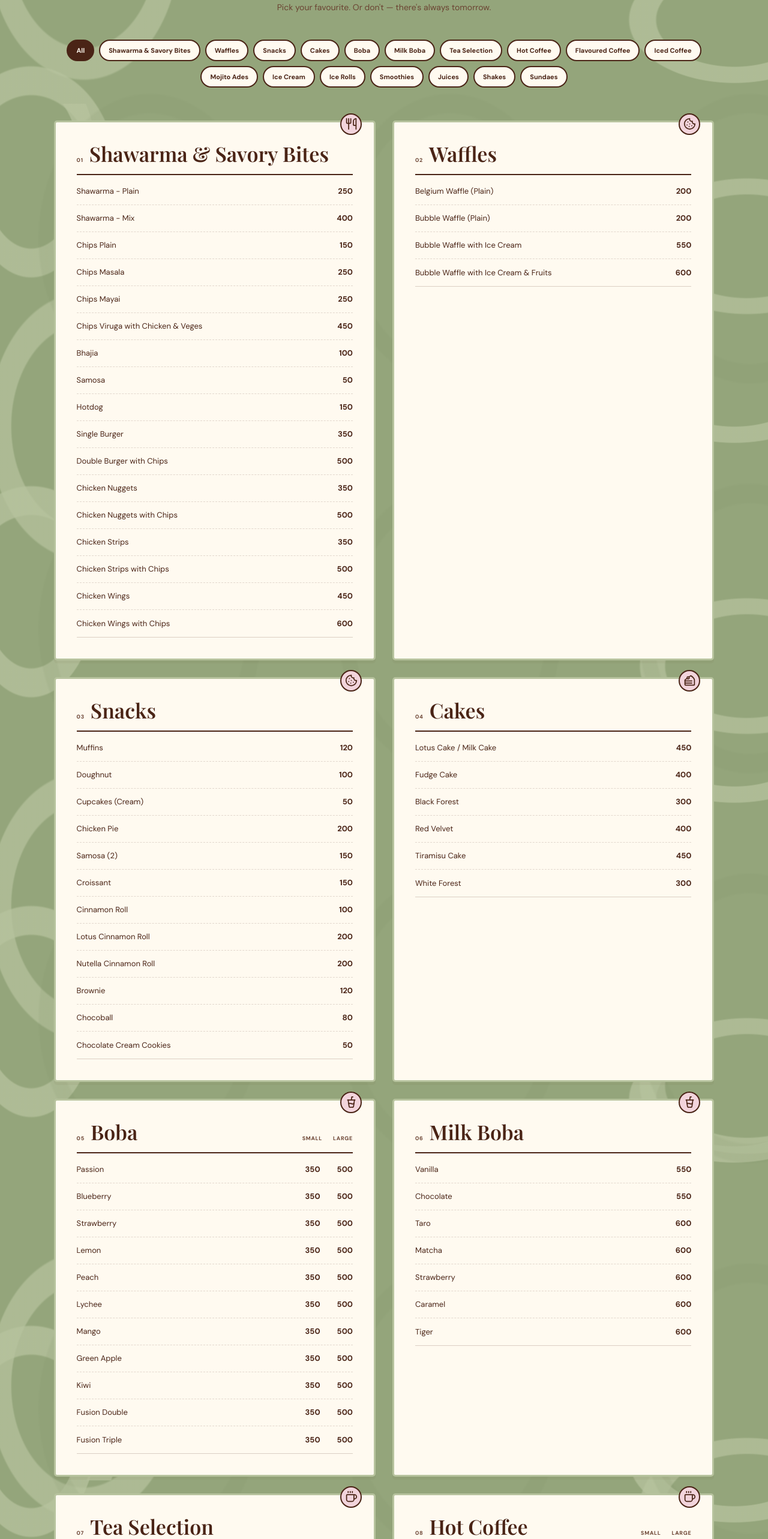
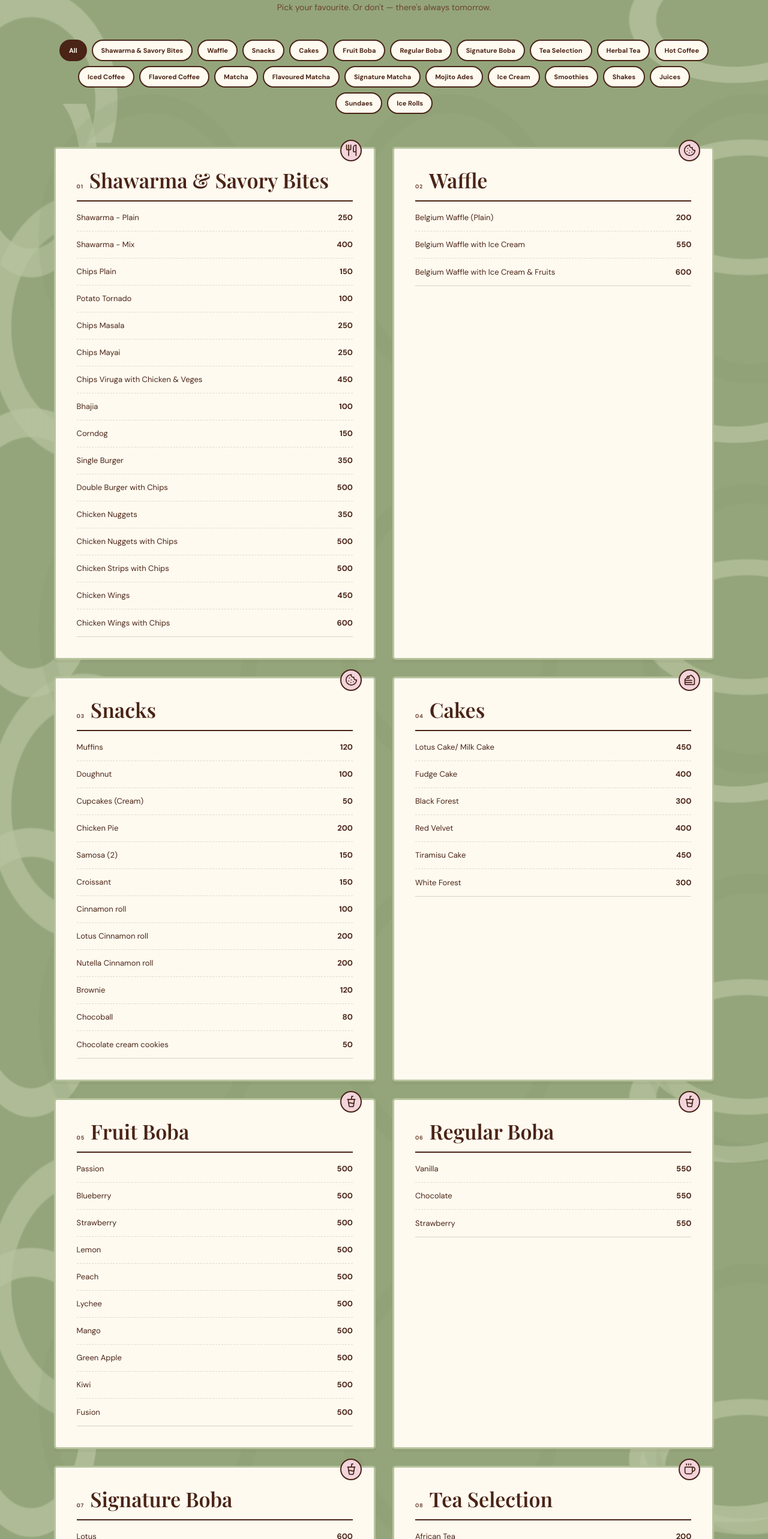
Before and after one commit to xxsalmah/menu, a React (Vite) app: page / in a window 1280 px wide. Shown: the part 1227-3793 px from the top of the page at 60% size. Built offline with nearby package versions, Linux system fonts and the light colour scheme; a web font is replaced by a local one.

Commit message:
new menu

```diff
--- a/src/App.jsx
+++ b/src/App.jsx
@@ -18,27 +18,25 @@ const menu = {
     ["Shawarma - Plain", "250"],
     ["Shawarma - Mix", "400"],
     ["Chips Plain", "150"],
+    ["Potato Tornado", "100"],
     ["Chips Masala", "250"],
     ["Chips Mayai", "250"],
     ["Chips Viruga with Chicken & Veges", "450"],
     ["Bhajia", "100"],
-    ["Samosa", "50"],
-    ["Hotdog", "150"],
+    ["Corndog", "150"],
     ["Single Burger", "350"],
     ["Double Burger with Chips", "500"],
     ["Chicken Nuggets", "350"],
     ["Chicken Nuggets with Chips", "500"],
-    ["Chicken Strips", "350"],
     ["Chicken Strips with Chips", "500"],
     ["Chicken Wings", "450"],
     ["Chicken Wings with Chips", "600"],
   ],
 
-  Waffles: [
+  Waffle: [
     ["Belgium Waffle (Plain)", "200"],
-    ["Bubble Waffle (Plain)", "200"],
-    ["Bubble Waffle with Ice Cream", "550"],
-    ["Bubble Waffle with Ice Cream & Fruits", "600"],
+    ["Belgium Waffle with Ice Cream", "550"],
+    ["Belgium Waffle with Ice Cream & Fruits", "600"],
   ],
 
   Snacks: [
@@ -48,16 +46,16 @@ const menu = {
     ["Chicken Pie", "200"],
     ["Samosa (2)", "150"],
     ["Croissant", "150"],
-    ["Cinnamon Roll", "100"],
-    ["Lotus Cinnamon Roll", "200"],
-    ["Nutella Cinnamon Roll", "200"],
+    ["Cinnamon roll", "100"],
+    ["Lotus Cinnamon roll", "200"],
+    ["Nutella Cinnamon roll", "200"],
     ["Brownie", "120"],
     ["Chocoball", "80"],
-    ["Chocolate Cream Cookies", "50"],
+    ["Chocolate cream cookies", "50"],
   ],
 
   Cakes: [
-    ["Lotus Cake / Milk Cake", "450"],
+    ["Lotus Cake/ Milk Cake", "450"],
     ["Fudge Cake", "400"],
     ["Black Forest", "300"],
     ["Red Velvet", "400"],
@@ -65,94 +63,163 @@ const menu = {
     ["White Forest", "300"],
   ],
 
-  Boba: [
-    ["Passion", "350 / 500"],
-    ["Blueberry", "350 / 500"],
-    ["Strawberry", "350 / 500"],
-    ["Lemon", "350 / 500"],
-    ["Peach", "350 / 500"],
-    ["Lychee", "350 / 500"],
-    ["Mango", "350 / 500"],
-    ["Green Apple", "350 / 500"],
-    ["Kiwi", "350 / 500"],
-    ["Fusion Double", "350 / 500"],
-    ["Fusion Triple", "350 / 500"],
+  "Fruit Boba": [
+    ["Passion", "500"],
+    ["Blueberry", "500"],
+    ["Strawberry", "500"],
+    ["Lemon", "500"],
+    ["Peach", "500"],
+    ["Lychee", "500"],
+    ["Mango", "500"],
+    ["Green Apple", "500"],
+    ["Kiwi", "500"],
+    ["Fusion", "500"],
   ],
 
-  "Milk Boba": [
+  "Regular Boba": [
     ["Vanilla", "550"],
     ["Chocolate", "550"],
+    ["Strawberry", "550"],
+  ],
+
+  "Signature Boba": [
+    ["Lotus", "600"],
+    ["Oreo", "600"],
+    ["Caramel", "600"],
     ["Taro", "600"],
-    ["Matcha", "600"],
-    ["Strawberry", "600"],
-    ["Caramel", "600"],
     ["Tiger", "600"],
   ],
 
   "Tea Selection": [
     ["African Tea", "200"],
+    ["Chai Latte", "300"],
     ["Somali Tea", "250"],
-    ["Iced Tea", "300"],
+    ["Hot Chocolate", "250"],
+    ["English Tea", "300"],
+    ["Caramel Tea", "300"],
     ["Masala Tea", "250"],
-    ["Dawa Tea", "250"],
-    ["Lemon Tea", "200"],
-    ["Ginger Tea", "200"],
+    ["Karak Tea", "250"],
     ["Black Tea", "100"],
-    ["Camel Tea", "250"],
-    ["Hibiscus Tea", "200"],
+  ],
+
+  "Herbal Tea": [
+    ["African Tea", "200"],
+    ["Chai Latte", "200"],
+    ["Somali Tea", "250"],
     ["Hot Chocolate", "250"],
-    ["Karak Tea", "300"],
   ],
 
   "Hot Coffee": [
-    ["Cappuccino", "250 / 280"],
-    ["Latte", "250 / 280"],
-    ["Mocha", "250 / 280"],
-    ["Macchiato", "250 / 280"],
-    ["Espresso", "100 / 150"],
-    ["Americano", "200 / 250"],
-    ["House Coffee", "250 / 280"],
-  ],
-
-  "Flavoured Coffee": [
-    ["Vanilla Latte", "280 / 300"],
-    ["Caramel Latte", "280 / 300"],
-    ["Hazelnut Latte", "280 / 300"],
-    ["Strawberry Latte", "280 / 300"],
+    ["Cappuccino", "270 / 300"],
+    ["Latte", "270 / 300"],
+    ["Mocha", "270 / 300"],
+    ["Macchiato", "270 / 300"],
+    ["Espresso", "120 / 170"],
+    ["Americano", "220 / 270"],
+    ["House Coffee", "270 / 300"],
   ],
 
   "Iced Coffee": [
-    ["Regular Iced Latte", "300"],
-    ["Vanilla Iced Latte", "350"],
-    ["Caramel Iced Latte", "350"],
-    ["Matcha Latte", "400"],
-    ["Spanish Latte", "400"],
+    ["Hazelnut Iced Latte", "400"],
+    ["Vanilla Iced Latte", "400"],
+    ["Biscotti Iced Latte", "400"],
+    ["Caramel Iced Latte", "400"],
+    ["Iced Spanish Latte", "400"],
+  ],
+
+  "Flavored Coffee": [
+    ["Vanilla Latte", "300 / 320"],
+    ["Caramel Latte", "300 / 320"],
+    ["Hazelnut Latte", "300 / 320"],
+  ],
+
+  Matcha: [
+    ["Plain Matcha", "500"],
+  ],
+
+  "Flavoured Matcha": [
+    ["Vanilla Matcha", "600"],
+    ["Mango Matcha", "600"],
+    ["Strawberry Matcha", "600"],
+    ["Berry Matcha", "600"],
+    ["Blue berry Matcha", "600"],
+    ["Peach Matcha", "600"],
+    ["Caramel Matcha", "600"],
+  ],
+
+  "Signature Matcha": [
+    ["Taro Matcha", "450"],
+    ["Matcha Frappe", "450"],
+    ["Matcha espresso fusion", "450"],
+    ["Toppings (Tapioca popping)", "50"],
   ],
 
   "Mojito Ades": [
-    ["Passion", "400"],
-    ["Blueberry", "400"],
-    ["Strawberry", "400"],
-    ["Lemon", "400"],
-    ["Peach", "400"],
-    ["Lychee", "400"],
-    ["Mango", "400"],
-    ["Green Apple", "400"],
-    ["Virgin", "400"],
-    ["Vision", "400"],
-    ["Healthy", "400"],
-    ["Blue Lagoon", "400"],
+    ["Passion", "450"],
+    ["Blueberry", "450"],
+    ["Strawberry", "450"],
+    ["Lemon", "450"],
+    ["Peach", "450"],
+    ["Lychee", "450"],
+    ["Mango", "450"],
+    ["Green Apple", "450"],
+    ["Virgin", "450"],
+    ["Vision", "450"],
+    ["Shaolin temple", "450"],
+    ["Blue lagoon", "450"],
+    ["Hurricane", "450"],
+    ["Blue Hawaii", "450"],
+    ["Pina colada", "450"],
+    ["Banana avocado", "450"],
   ],
 
   "Ice Cream": [
-    ["Single Scoop (Cone/Cup)", "250"],
-    ["Double Scoop (Cone/Cup)", "400"],
-    ["Triple Scoop (Cone/Cup)", "550"],
-    ["Soft Ice Cream (Cone)", "200"],
-    ["Soft Ice Cream (Cup)", "300"],
-    ["Toppings", "50"],
+    ["Single Scoop", "250"],
+    ["Double scoop", "400"],
+    ["Triple scoop", "550"],
+    ["Soft Serve Cone - Small", "100"],
+    ["Soft Serve Cone - Large", "200"],
+    ["Soft Serve Cup - Small", "100"],
+    ["Soft Serve Cup - Large", "200"],
+    ["Affogato", "400"],
+    ["Matcha-gato", "400"],
   ],
 
+  Smoothies: [
+    ["Mango Tropic", "400"],
+    ["Hydroboost Smoothie", "400"],
+    ["Tropical Smoothie", "400"],
+    ["Mango Lassle", "400"],
+    ["Strawberry Lassle", "400"],
+  ],
+
+  Shakes: [
+    ["Regular Shake", "400"],
+    ["Vanilla", "400"],
+    ["Strawberry", "400"],
+    ["Chocolate", "400"],
+    ["Premium Flavours", "500"],
+  ],
+
+  Juices: [
+    ["Passion", "300"],
+    ["Mango", "300"],
+    ["Water Melon", "300"],
+    ["Avocado", "300"],
+  ],
+
+  Sundaes: [
+    ["Brownie", "400"],
+    ["Biscuit", "400"],
+    ["Oreo", "400"],
+    ["Boba", "400"],
+  ],
+
+  /*
+   * ICE ROLLS
+   * Kept from your previous Ice Rolls menu.
+   * All 23 flavours are still included.
+   */
   "Ice Rolls": [
     ["Blueberry", "300"],
     ["Strawberry", "300"],
@@ -178,53 +245,36 @@ const menu = {
     ["Watermelon", "300"],
     ["Nuts", "300"],
   ],
-
-  Smoothies: [
-    ["Mango Tropic", "400"],
-    ["Strawberry Crush", "400"],
-    ["Date Smoothie", "400"],
-    ["Mango Lassie", "500"],
-    ["Strawberry Lassie", "600"],
-  ],
-
-  Juices: [
-    ["Passion", "400"],
-    ["Blueberry", "400"],
-    ["Strawberry", "400"],
-    ["Lemon", "400"],
-  ],
-
-  Shakes: [
-    ["Vanilla", "250"],
-    ["Strawberry", "400"],
-    ["Chocolate", "550"],
-    ["Premium Flavours", "200"],
-  ],
-
-  Sundaes: [
-    ["Brownie Sundae", "250"],
-    ["Biscuit Sundae", "400"],
-    ["Oreo Sundae", "550"],
-  ],
 };
 
 const icons = {
   "Shawarma & Savory Bites": Utensils,
-  Waffles: Cookie,
+  Waffle: Cookie,
   Snacks: Cookie,
   Cakes: CakeSlice,
-  Boba: CupSoda,
-  "Milk Boba": CupSoda,
+
+  "Fruit Boba": CupSoda,
+  "Regular Boba": CupSoda,
+  "Signature Boba": CupSoda,
+
   "Tea Selection": Coffee,
+  "Herbal Tea": Coffee,
   "Hot Coffee": Coffee,
-  "Flavoured Coffee": Coffee,
   "Iced Coffee": Coffee,
+  "Flavored Coffee": Coffee,
+
+  Matcha: Coffee,
+  "Flavoured Matcha": Coffee,
+  "Signature Matcha": Coffee,
+
   "Mojito Ades": GlassWater,
+
   "Ice Cream": IceCream,
   "Ice Rolls": IceCream,
+
   Smoothies: GlassWater,
+  Shakes: CupSoda,
   Juices: GlassWater,
-  Shakes: CupSoda,
   Sundaes: IceCream,
 };
 
@@ -233,12 +283,9 @@ const categories = ["All", ...Object.keys(menu)];
 function MenuSection({ title, items, index }) {
   const Icon = icons[title] || Coffee;
 
-  const isCoffee =
+  const hasTwoPrices =
     title === "Hot Coffee" ||
-    title === "Flavoured Coffee";
-
-  const hasTwoPrices =
-    isCoffee || title === "Boba";
+    title === "Flavored Coffee";
 
   return (
     <section
@@ -331,7 +378,10 @@ function App() {
           href="#home"
           aria-label="Cafe home"
         >
-          <img src="/logo.png" alt="Cafe logo" />
+          <img
+            src="/logo.png"
+            alt="Cafe logo"
+          />
 
           <span className="cafe-name">
             SPOONED
@@ -605,7 +655,9 @@ function App() {
 
               <div>
                 <span>Location</span>
-                <p>Muhoho Ave, Nairobi</p>
+                <p>
+                  Muhoho Ave, Nairobi
+                </p>
               </div>
             </div>
 
@@ -614,7 +666,9 @@ function App() {
 
               <div>
                 <span>Phone</span>
-                <p>+254 777 712 777</p>
+                <p>
+                  +254 777 712 777
+                </p>
               </div>
             </div>
 
@@ -623,7 +677,9 @@ function App() {
 
               <div>
                 <span>Email</span>
-                <p>spooned@gmail.com</p>
+                <p>
+                  spooned@gmail.com
+                </p>
               </div>
             </div>
           </div>
```
